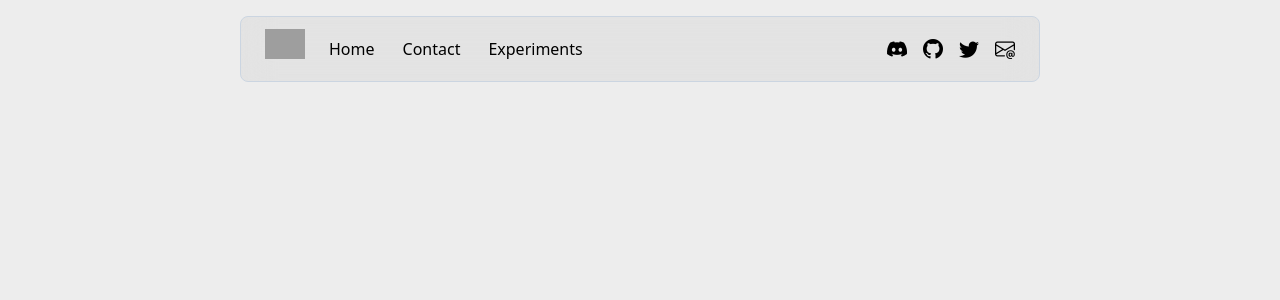
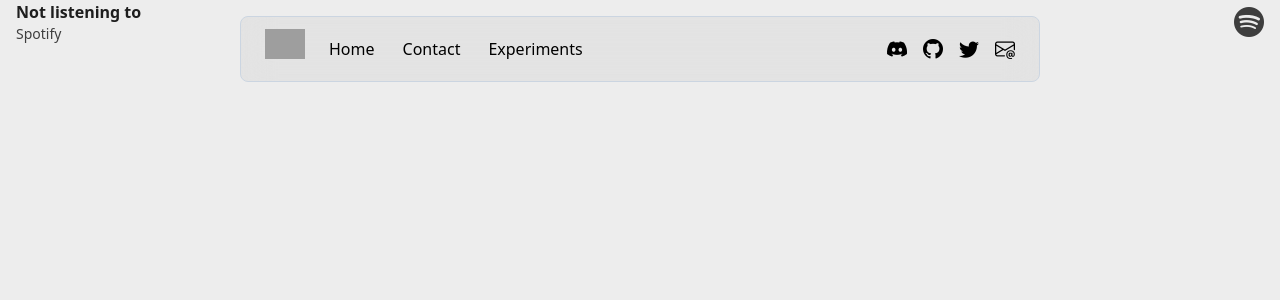
Before and after one commit to hellofaizan/hellofaizan.me, a Next.js app: page /components/Mspotify in a window 1280 px wide. Shown: the top 300 px of the page. Built offline with nearby package versions, Linux system fonts and the light colour scheme; no server answers; grey boxes are pictures that could not be loaded.

Commit message:
More Changes

```diff
--- a/src/pages/components/Mspotify.js
+++ b/src/pages/components/Mspotify.js
@@ -19,25 +19,27 @@ const Spotify = () => {
     }, [data]) //data.data?.listening_to_spotify
     if (data.data?.listening_to_spotify === true) {
         return (
-            <div className='flex sm:hidden justify-between gap-2'>
-            <div className='flex flex-col justify-start items-start'>
-                <h1 className='text-[#1e1e1e] dark:text-[#fff] font-bold text-sm text-ellipsis'>Listening {data?.data?.spotify?.song}</h1>
-                <h1 className='text-[#3e3e3e] dark:text-[#c1c1c1] text-sm'>{data?.data?.spotify?.artist} - Spotify</h1>
+            <div className='flex sm:hidden justify-between gap-2 mb-5'>
+                <div className='flex flex-col justify-start items-start'>
+                    <h1 className='text-[#1e1e1e] dark:text-[#fff] font-bold text-sm text-ellipsis'>Listening <a href={`https://open.spotify.com/track/${data?.data?.spotify?.track_id}`} target="_blank" rel="noreferrer" className="w-full font-medium text-gray-900 dark:text-[#e1eafd] hover:text-yellow-400 truncate" >
+                        {data?.data?.spotify?.song} <i className='bi bi-box-arrow-up-right'></i>
+                    </a></h1>
+                    <h1 className='text-[#3e3e3e] dark:text-[#c1c1c1] text-sm'>{data?.data?.spotify?.artist} - Spotify</h1>
+                </div>
+
+                <i className='bi bi-spotify text-3xl flex justify-center items-center hover:text-green-500 text-[#3e3e3e] dark:text-[#c1c1c1]'></i>
+
             </div>
-
-            <i className='bi bi-spotify text-3xl flex justify-center items-center text-[#3e3e3e] dark:text-[#c1c1c1]'></i>
-
-        </div>
         )
     }
     return (
-        <div className='flex sm:hidden justify-between gap-2'>
+        <div className='flex justify-between gap-2 mb-5'>
             <div className='flex flex-col justify-start items-start'>
                 <h1 className='text-[#1e1e1e] dark:text-[#fff] font-bold text-base'>Not listening to</h1>
                 <h1 className='text-[#3e3e3e] dark:text-[#c1c1c1] text-sm'>Spotify</h1>
             </div>
 
-            <i className='bi bi-spotify text-3xl flex justify-center items-center text-[#3e3e3e] dark:text-[#c1c1c1]'></i>
+            <i className='bi bi-spotify text-3xl flex justify-center items-center hover:text-green-500 text-[#3e3e3e] dark:text-[#c1c1c1]'></i>
 
         </div>
     )
```
